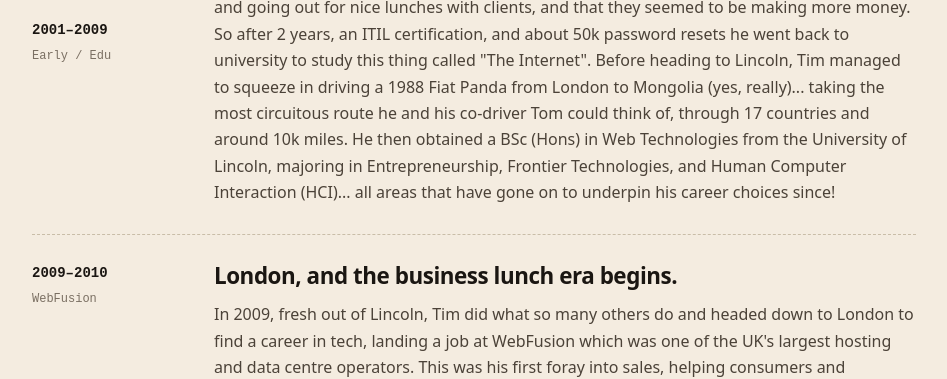
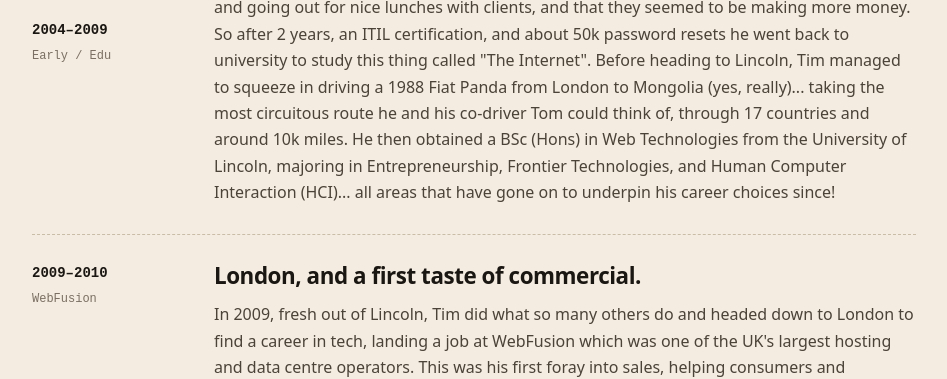
Before and after one commit to typedformiles/navvix, a Jekyll site: the page built from about.html, in a window 1280 px wide and 900 px high, scrolled down 852 px. Shown: the top 379 px of the window, without its empty margins (166-1113 px from the left). Built offline with Jekyll 4.4.1, drawn with Linux system fonts in a browser that asks for light colours.

Commit message:
Fix Early/Edu era dates and WebFusion section heading on About page
Co-Authored-By: Claude Sonnet 4.6 <noreply@anthropic.com>

```diff
--- a/about.html
+++ b/about.html
@@ -24,7 +24,7 @@ permalink: /about/
 
 <div class="era">
   <div class="meta">
-    <div class="yr">2001&ndash;2009</div>
+    <div class="yr">2004&ndash;2009</div>
     <div class="co">Early / Edu</div>
   </div>
   <div class="body">
@@ -40,7 +40,7 @@ permalink: /about/
     <div class="co">WebFusion</div>
   </div>
   <div class="body">
-    <h3>London, and the business lunch era begins.</h3>
+    <h3>London, and a first taste of commercial.</h3>
     <p>In 2009, fresh out of Lincoln, Tim did what so many others do and headed down to London to find a career in tech, landing a job at WebFusion which was one of the UK's largest hosting and data centre operators. This was his first foray into sales, helping consumers and enterprises to take their first steps online through managed services hosting, dedicated server sales, and slinging rackspace like it was going out of fashion! Tim did around 18 months at WebFusion (which was absorbed into HostEurope Group and later into GoDaddy) before accidentally starting a shift from racks to apps, and finding his way ever closer to those business lunches he had so desired...</p>
   </div>
 </div>
```
